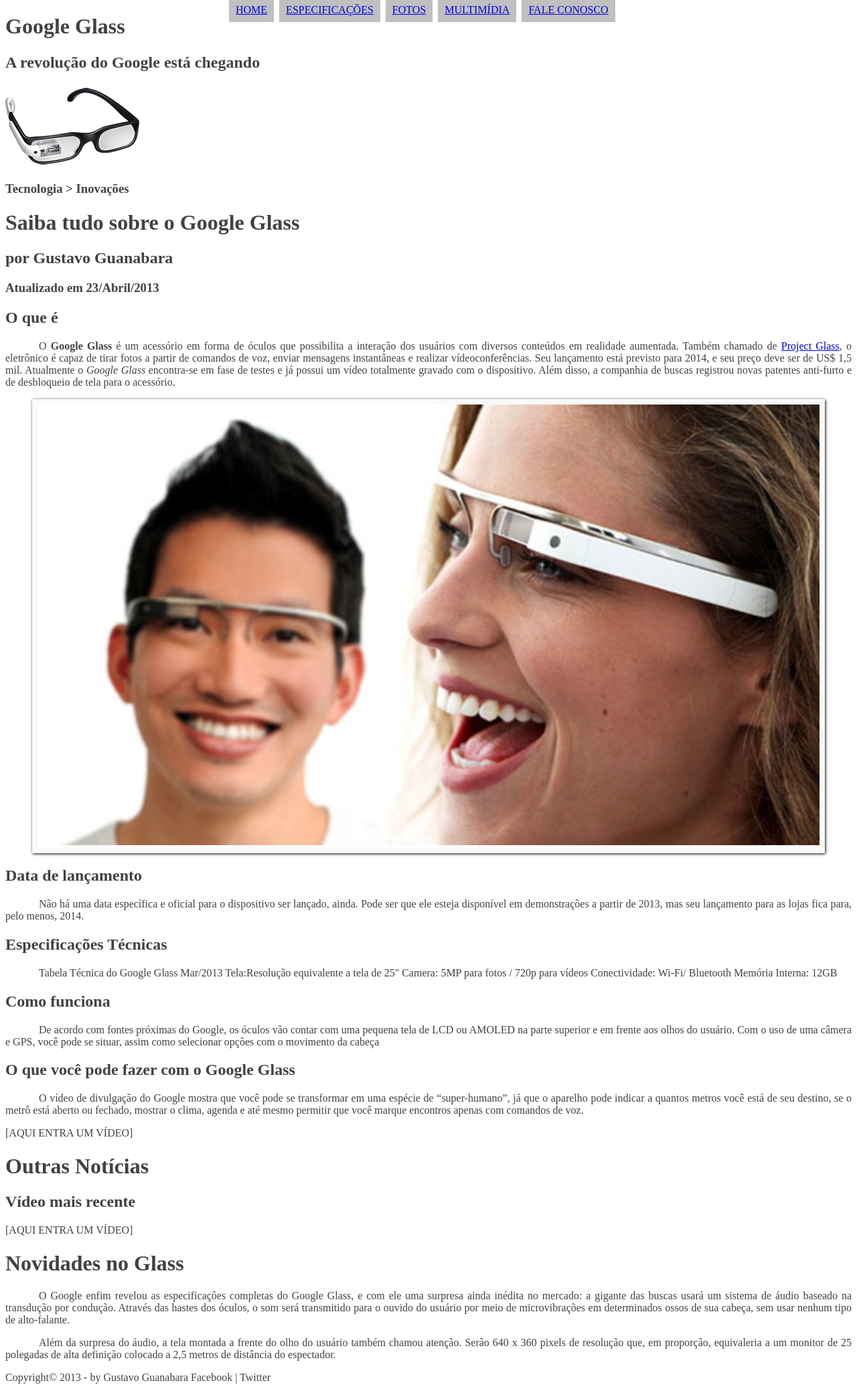
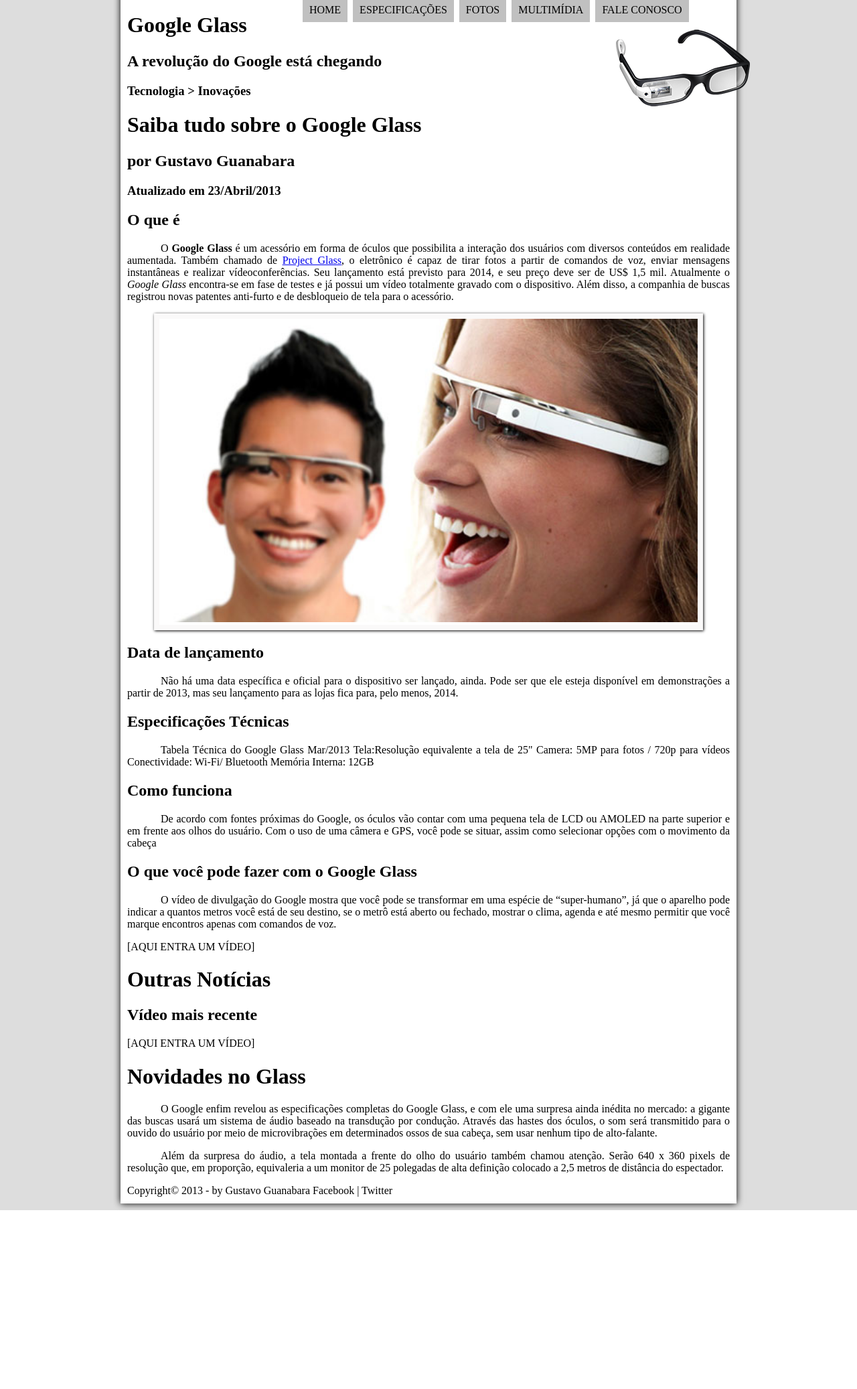
Before and after one commit to Bio-Maz/CursoHTML5, a PHP site: page / in a window 1280 px wide. Shown: the whole page at 67% size. After the commit the page ends 1807 px from the top, so only its background shows below. Run offline with PHP 8.4, Linux system fonts and the light colour scheme.

Commit message:
Ajustes na página.

```diff
--- a/curso-html5-pacote01/projeto-glass-html5/_css/estilo.css
+++ b/curso-html5-pacote01/projeto-glass-html5/_css/estilo.css
@@ -1,14 +1,29 @@
 @charset "UTF-8";
 
 body{
-    background-color: hsl(0, 0%, 100%);
+    background-color: #dddddd;
     ;
-    color: rgba(0, 0, 0, 0.747);
+    color: rgba(0, 0, 0, 1);
 }
+
+div#interface{
+    width: 900px;
+    background-color: #ffffff;
+    margin: -20px auto 10px auto;
+    box-shadow: 0px 0px 10px black;
+    padding: 10px;
+}
+
 p {
     text-align: justify;
     text-indent: 50px;
 
+}
+
+header#cabecalho img#icone{
+    position: absolute;
+    left: 920px;
+    top: 40px;
 }
 
 /* Formatação de imagens com legendas */
@@ -52,7 +67,7 @@ nav#menu ul{
     text-transform: uppercase;
     position: absolute;
     top: -10px;
-    left: 300px;
+    left: 410px;
  }
 
  nav#menu li{
@@ -61,6 +76,10 @@ nav#menu ul{
     padding: 10px;
     margin: 2px;
     transition: background-color 1s;
+    -webkit-transition: background-color 1s;
+    -moz-transition: background-color 1s;
+    -ms-transition: background-color 1s;
+    -o-transition: background-color 1s;
 }
 
 nav#menu li:hover{
@@ -70,3 +89,12 @@ nav#menu li:hover{
 nav#menu h1{
     display: none;
 }
+
+nav#menu a{
+    color: #000000;
+    text-decoration: none;
+}
+
+nav#menu a:hover{
+    color: seashell;
+}
--- a/curso-html5-pacote01/projeto-glass-html5/index.html
+++ b/curso-html5-pacote01/projeto-glass-html5/index.html
@@ -9,13 +9,13 @@
 <body>
 <div id="interface">
 
-    <header id="cabecalho">
+<header id="cabecalho">
     <hgroup>
     <h1>Google Glass</h1>
     <h2>A revolução do Google está chegando</h2>
     </hgroup>
 
-    <img src="_imagens/glass-oculos-preto-peq.png">
+    <img id="icone" src="_imagens/glass-oculos-preto-peq.png">
 
 <nav id="menu">
     <h1>Menu Principal</h1>
```
